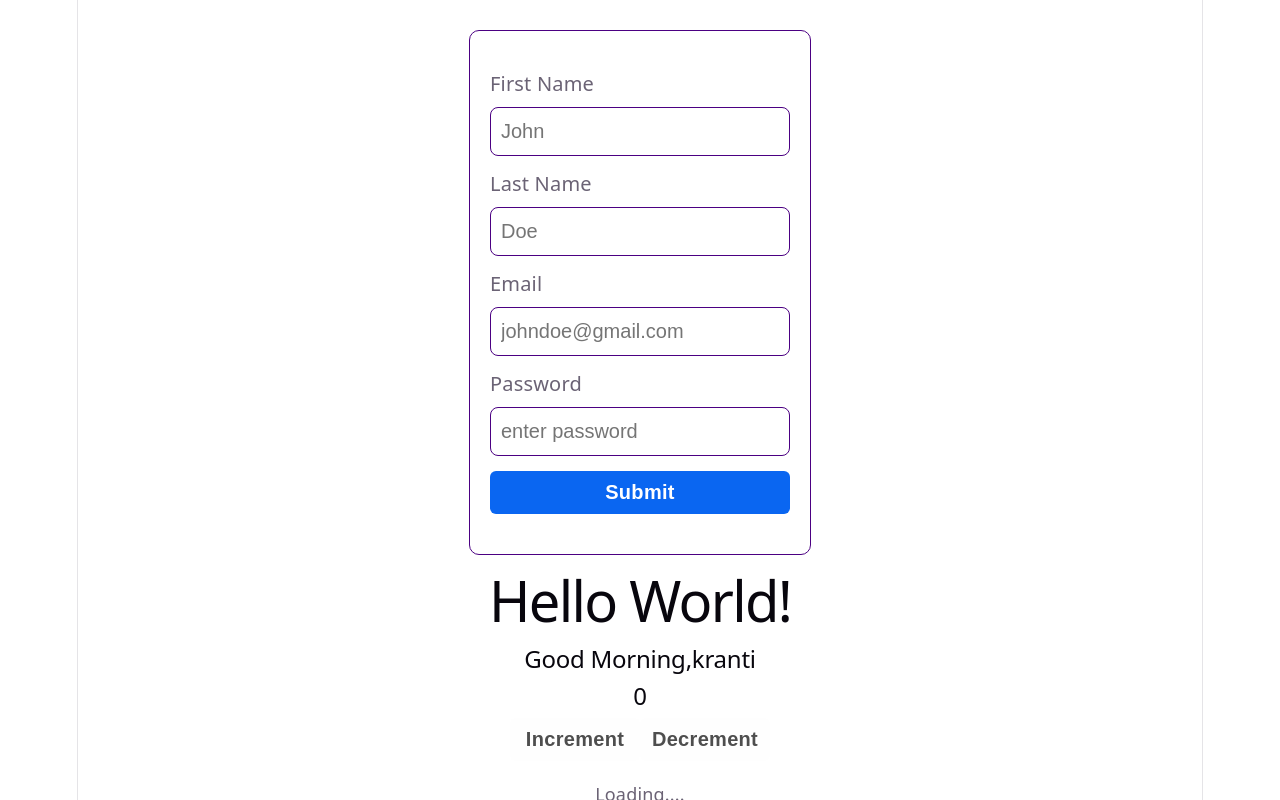
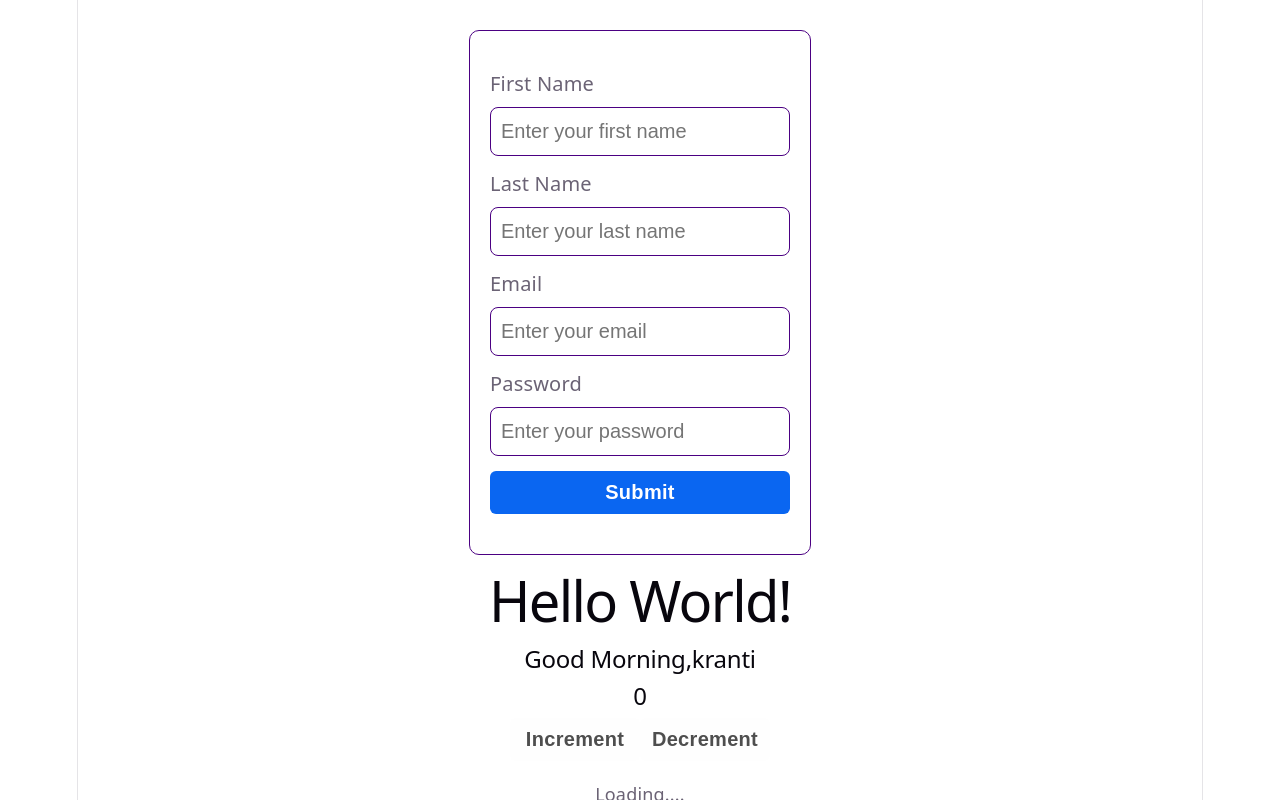
Before and after one commit to krantipariyar574388-netizen/E-commerce, a React (Vite) app: page / in a window 1280 px wide. Shown: the top 800 px of the page. Built offline with nearby package versions, Linux system fonts and the light colour scheme.

Commit message:
refactor: consolidate state handlers and dynamic name props for form inputs

```diff
--- a/src/components/input.jsx
+++ b/src/components/input.jsx
@@ -1,31 +1,63 @@
-const Input = ({ onChange, label, id, placeholder, type = "text" }) => {
+// const Input = ({ onChange, label, id, placeholder, type = "text" }) => {
+//   return (
+//     <div
+//       style={{
+//         display: "flex",
+//         flexDirection: "column",
+//         gap: "10px",
+//         textAlign: "start",
+//         fontSize: "20px",
+//       }}
+//     >
+//       {/* label */}
+//       <label htmlFor={id}>{label}</label>
+//       {/* input  */}
+//       <input
+//         style={{
+//           padding: "12px 10px",
+//           fontSize: "20px",
+//           border: "1px solid indigo",
+//           borderRadius: "8px",
+//         }}
+//         onChange={onChange}
+//         id={id}
+//         placeholder={placeholder}
+//         type={type}
+//       />
+//     </div>
+//   );
+// };
+
+// export default Input;
+
+
+
+const Input = ({ onChange, label, id, name, placeholder, type = 'text' }) => {
     return (
         <div
             style={{
-        display: "flex",
-        flexDirection: "column",
-        gap: "10px",
-        textAlign: "start",
-        fontSize: "20px",
-      }}
-    >
-      {/* label */}
+                display: 'flex',
+                flexDirection: 'column',
+                gap: '10px',
+                textAlign: 'start',
+                fontSize: '20px'
+            }}>
             <label htmlFor={id}>{label}</label>
-      {/* input  */}
             <input
                 style={{
-          padding: "12px 10px",
-          fontSize: "20px",
-          border: "1px solid indigo",
-          borderRadius: "8px",
+                    padding: '12px 10px',
+                    fontSize: '20px',
+                    border: '1px solid indigo',
+                    borderRadius: '8px'
                 }}
+                id={id}
+                name={name}
+                placeholder={placeholder}
                 onChange={onChange}
-        id={id}
-        placeholder={placeholder}
-        type={type}
-      />
+                required />
         </div>
-  );
+
+    )
 };
 
 export default Input;
--- a/src/components/registerForm.jsx
+++ b/src/components/registerForm.jsx
@@ -1,124 +1,211 @@
+// import { useState } from "react";
+// import Button from "./button";
+// import Input from "./input";
+
+// const RegisterForm = () => {
+//   //   const [firstName, setFirstName] = useState("");
+//   //   const [lastName, setLastName] = useState("");
+//   //   const [email, setEmail] = useState("");
+//   //   const [password, setPassword] = useState("");
+
+//   const [formData, setFormData] = useState({
+//     firstName: "",
+//     lastName: "",
+//     email: "",
+//     password: "",
+//   });
+
+//   //* handle change first name
+//   const handleFirstNameChange = (e) => {
+//     let firstName = e.target.value;
+//     // setFirstName(firstName);
+//     // setFormData({ firstName });
+//     setFormData((prev) => {
+//       return {
+//         ...prev,
+//         firstName,
+//       };
+//     });
+//   };
+
+//   //* handle change last name
+//   const handleLastNameChange = (e) => {
+//     let lastName = e.target.value;
+//     // setLastName(lastName);
+//     setFormData((prev) => {
+//       return {
+//         ...prev,
+//         lastName,
+//       };
+//     });
+//   };
+
+//   //* handle change email
+//   const handleEmailChange = (e) => {
+//     let email = e.target.value;
+//     // setEmail(email);
+//     setFormData((prev) => {
+//       return {
+//         ...prev,
+//         email,
+//       };
+//     });
+//   };
+
+//   //* handle change password
+//   const handlePasswordChange = (e) => {
+//     let password = e.target.value;
+//     // setPassword(password);
+//     setFormData((prev) => {
+//       return {
+//         ...prev,
+//         password,
+//       };
+//     });
+//   };
+//   //* handle submit
+//   const handleSubmit = (e) => {
+//     e.preventDefault();
+//     console.log("form submitted", formData);
+//     // http post req   -> http://localhost:8080/api/v1/auth/register
+//     // req.body = {}
+//   };
+
+//   return (
+//     <form
+//       onSubmit={handleSubmit}
+//       style={{
+//         width: "300px",
+//         border: "1px solid indigo",
+//         margin: "30px auto",
+//         padding: "40px 20px",
+//         borderRadius: "10px",
+//         display: "flex",
+//         flexDirection: "column",
+//         gap: "15px",
+//       }}
+//     >
+//       {/* first name */}
+//       <Input
+//         label={"First Name"}
+//         placeholder={"John"}
+//         id={"first_name"}
+//         onChange={handleFirstNameChange}
+//       />
+//       {/* last name */}
+//       <Input
+//         label={"Last Name"}
+//         placeholder={"Doe"}
+//         id={"last_name"}
+//         onChange={handleLastNameChange}
+//       />
+//       {/* email */}
+//       <Input
+//         label={"Email"}
+//         placeholder={"johndoe@gmail.com"}
+//         id={"email"}
+//         type="email"
+//         onChange={handleEmailChange}
+//       />
+
+//       {/* password */}
+//       <Input
+//         label={"Password"}
+//         placeholder={"enter password"}
+//         id={"password"}
+//         type="password"
+//         onChange={handlePasswordChange}
+//       />
+
+//       {/* buttons */}
+//       <Button type="submit" label="Submit" />
+//     </form>
+//   );
+// };
+
+// export default RegisterForm;
+
+
 import { useState } from "react";
 import Button from "./button";
 import Input from "./input";
 
+{/* //todo:
+// form -> submit -> onSubmit */}
 const RegisterForm = () => {
-  //   const [firstName, setFirstName] = useState("");
-  //   const [lastName, setLastName] = useState("");
-  //   const [email, setEmail] = useState("");
-  //   const [password, setPassword] = useState("");
-
-  const [formData, setFormData] = useState({
-    firstName: "",
-    lastName: "",
-    email: "",
-    password: "",
+  const [FormData, setFormData] = useState({
+    first_name: '',
+    last_name : '',
+    email: '',
+    password: ''
   });
 
-  //* handle change first name
-  const handleFirstNameChange = (e) => {
-    let firstName = e.target.value;
-    // setFirstName(firstName);
-    // setFormData({ firstName });
-    setFormData((prev) => {
-      return {
-        ...prev,
-        firstName,
-      };
-    });
+  const handleChange = (e) => {
+    const { name, value } = e.target;
+    setFormData((prev) => ({
+      ...prev,
+      [name]: value,
+    }));
   };
 
-  //* handle change last name
-  const handleLastNameChange = (e) => {
-    let lastName = e.target.value;
-    // setLastName(lastName);
-    setFormData((prev) => {
-      return {
-        ...prev,
-        lastName,
-      };
-    });
-  };
-
-  //* handle change email
-  const handleEmailChange = (e) => {
-    let email = e.target.value;
-    // setEmail(email);
-    setFormData((prev) => {
-      return {
-        ...prev,
-        email,
-      };
-    });
-  };
-
-  //* handle change password
-  const handlePasswordChange = (e) => {
-    let password = e.target.value;
-    // setPassword(password);
-    setFormData((prev) => {
-      return {
-        ...prev,
-        password,
-      };
-    });
-  };
-  //* handle submit
   const handleSubmit = (e) => {
     e.preventDefault();
-    console.log("form submitted", formData);
-    // http post req   -> http://localhost:8080/api/v1/auth/register
-    // req.body = {}
+    console.log('Submitted Data:', FormData);
   };
 
   return (
     <form
       onSubmit={handleSubmit}
       style={{
-        width: "300px",
-        border: "1px solid indigo",
-        margin: "30px auto",
-        padding: "40px 20px",
-        borderRadius: "10px",
-        display: "flex",
-        flexDirection: "column",
-        gap: "15px",
-      }}
-    >
+        width: '300px',
+        border: '1px solid indigo',
+        margin: '30px auto',
+        padding: '40px 20px',
+        borderRadius: ' 10px',
+        display: 'flex',
+        flexDirection: 'column',
+        gap: '15px',
+      }}>
+
       {/* first name */}
       <Input
-        label={"First Name"}
-        placeholder={"John"}
-        id={"first_name"}
-        onChange={handleFirstNameChange}
+        label={'First Name'}
+        placeholder={'Enter your first name'}
+        id={'fisrt_name'}
+        name={'first_name'}
+        onChange={handleChange}
       />
       {/* last name */}
       <Input
-        label={"Last Name"}
-        placeholder={"Doe"}
-        id={"last_name"}
-        onChange={handleLastNameChange}
+        label={'Last Name'}
+        placeholder={'Enter your last name'}
+        id={'last_name'}
+        name={'last_name'}
+        onChange={handleChange}
       />
       {/* email */}
       <Input
         label={"Email"}
-        placeholder={"johndoe@gmail.com"}
+        placeholder={"Enter your email"}
         id={"email"}
+        name={'email'}
         type="email"
-        onChange={handleEmailChange}
+        onChange={handleChange}
       />
 
       {/* password */}
       <Input
         label={"Password"}
-        placeholder={"enter password"}
+        placeholder={"Enter your password"}
         id={"password"}
+        name={'password'}
         type="password"
-        onChange={handlePasswordChange}
+        onChange={handleChange}
       />
 
-      {/* buttons */}
-      <Button type="submit" label="Submit" />
+      {/* button */}
+      <Button type='submit' label='Submit' />
+
     </form>
   );
 };
```
Lines whose indentation alone changed are shown as unchanged.
